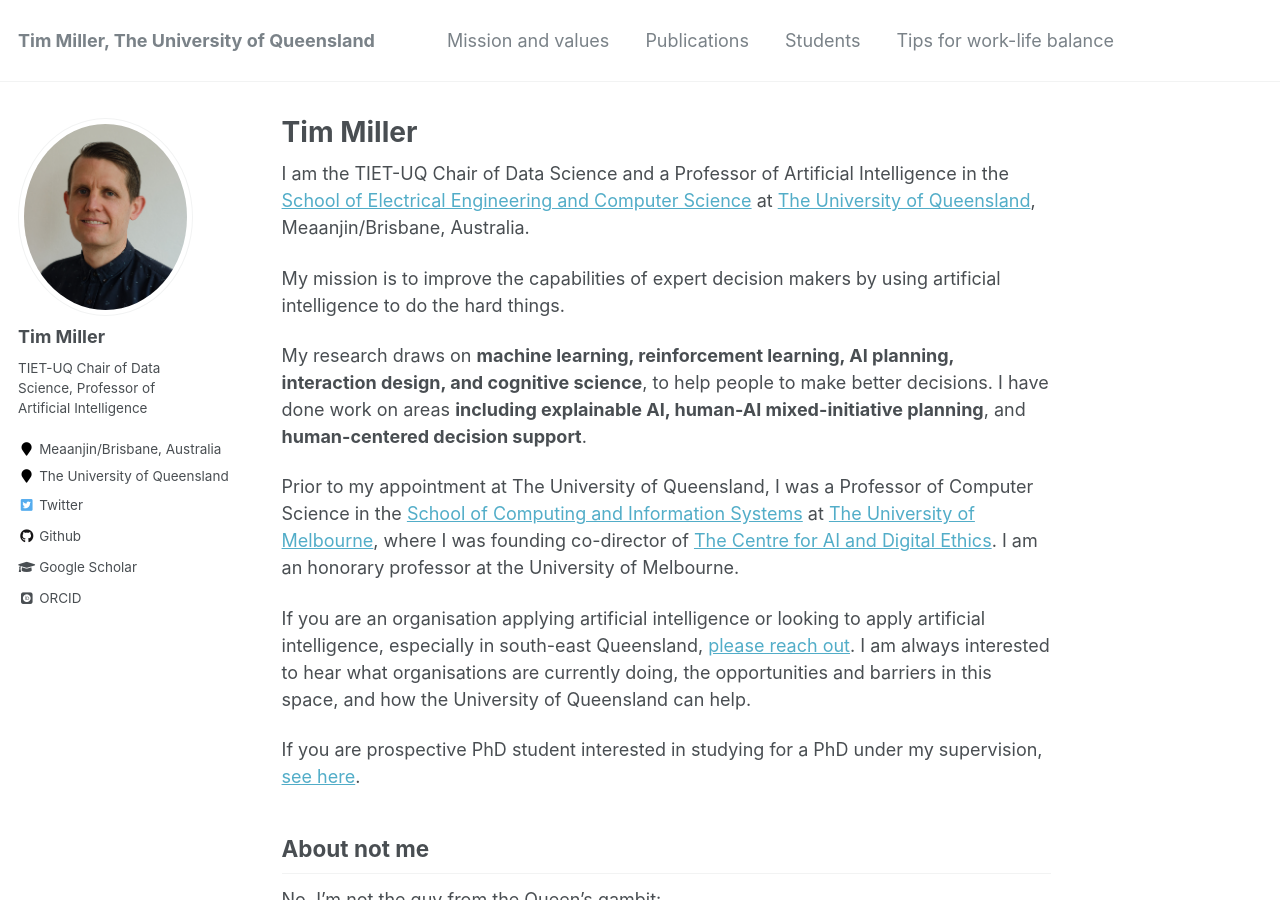
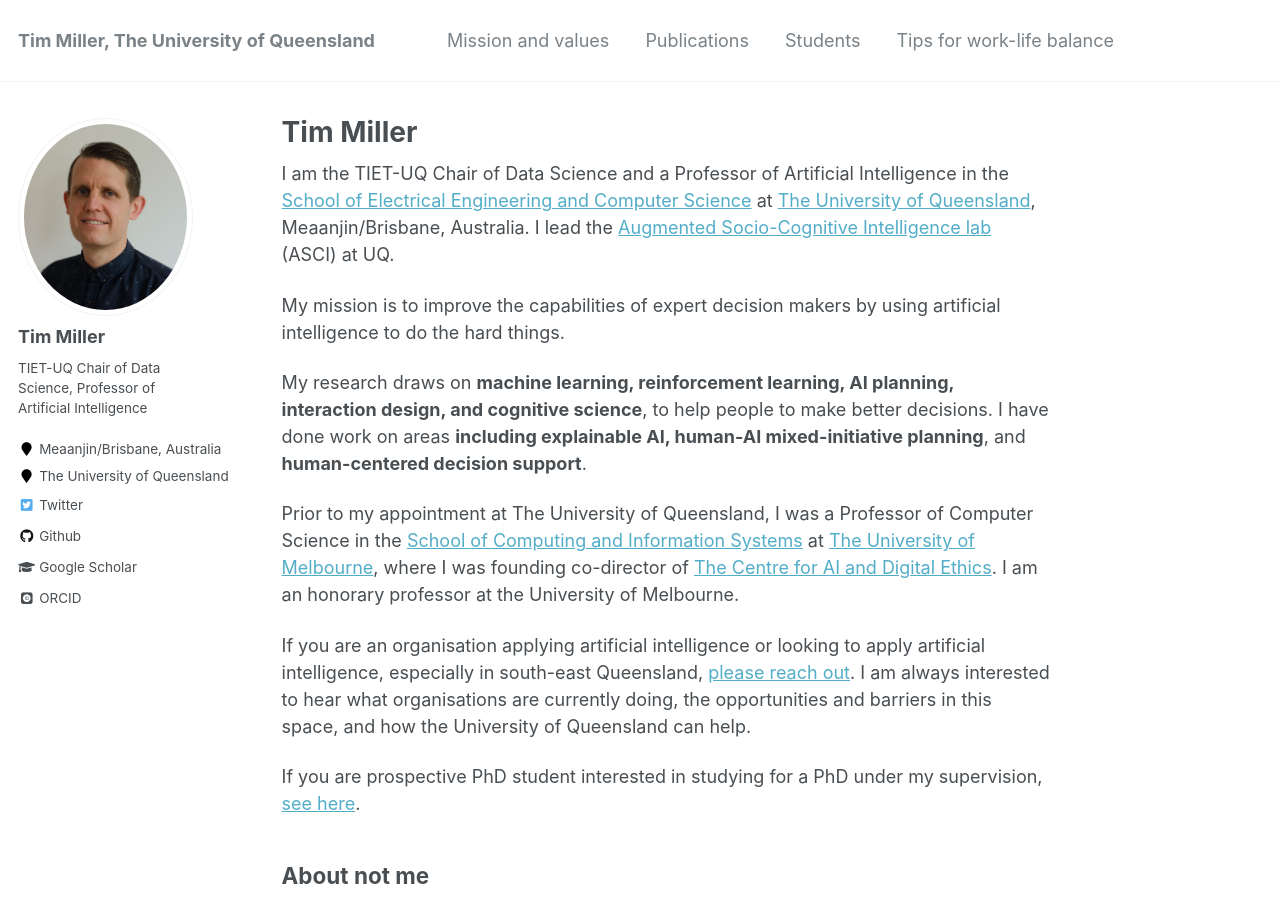
Before and after one commit to uqtmiller/uqtmiller.github.io, a Jekyll site: the page built from _pages/about.md, in a window 1280 px wide and 900 px high. Built offline with Jekyll 4.4.1, drawn with Linux system fonts in a browser that asks for light colours; some web fonts are replaced.

Commit message:
Update about.md

```diff
--- a/_pages/about.md
+++ b/_pages/about.md
@@ -8,7 +8,7 @@ redirect_from:
   - /about.html
 ---
 
-I am the TIET-UQ Chair of Data Science and a Professor of Artificial Intelligence in the [School of Electrical Engineering and Computer Science](https://eecs.uq.edu.au/) at [The University of Queensland](https://www.uq.edu.au/), Meaanjin/Brisbane, Australia.
+I am the TIET-UQ Chair of Data Science and a Professor of Artificial Intelligence in the [School of Electrical Engineering and Computer Science](https://eecs.uq.edu.au/) at [The University of Queensland](https://www.uq.edu.au/), Meaanjin/Brisbane, Australia. I lead the [Augmented Socio-Cognitive Intelligence lab](https://uqasci.github.io/) (ASCI) at UQ.
 
 My mission is to improve the capabilities of expert decision makers by using artificial intelligence to do the hard things.
 
```
